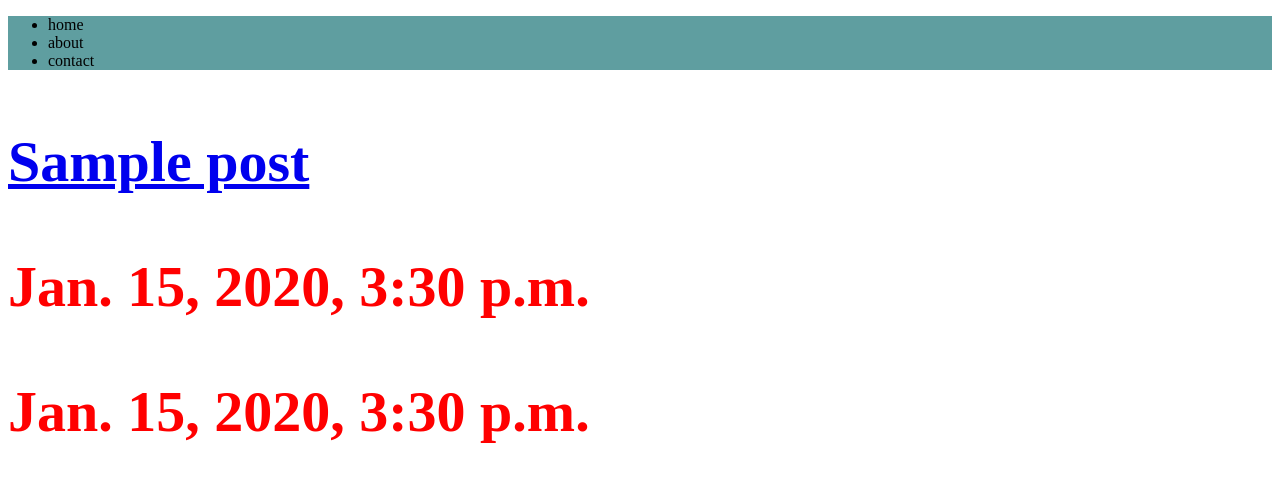
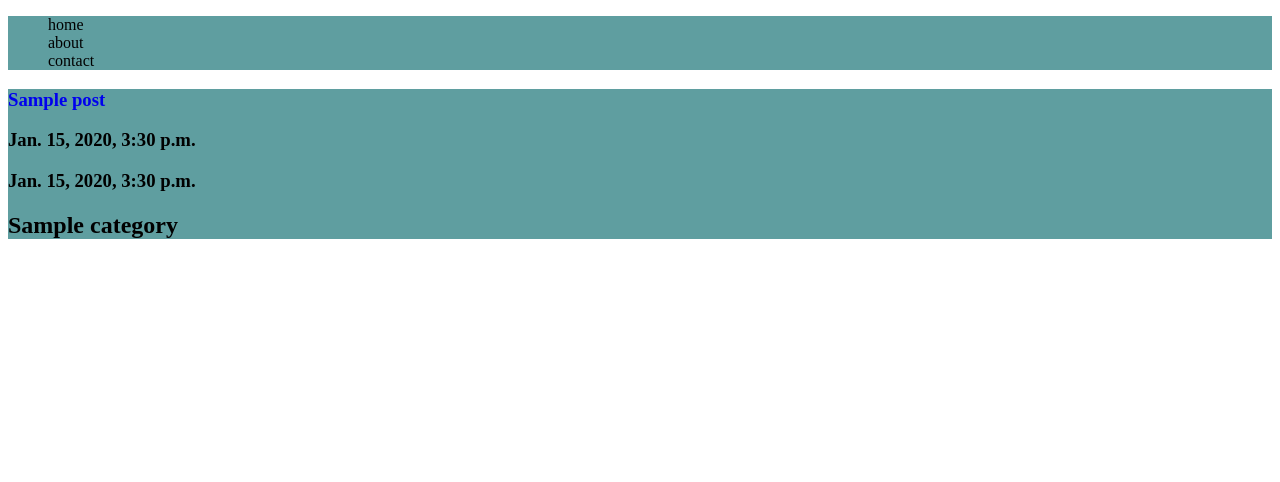
Before and after one commit to devimalka/BlogDjango101, a Django app: page / in a window 1280 px wide. Shown: the top 482 px of the page. Run offline with Django 3.2, Linux system fonts and the light colour scheme; tables that the repository leaves empty hold one stand-in row (values such as "Sample post").

Commit message:
added post category

```diff
--- a/blogdev/admin.py
+++ b/blogdev/admin.py
@@ -1,6 +1,9 @@
 from django.contrib import admin
-from .models import Post
+from .models import Post,Category
 
 @admin.register(Post)
 class PostAdmin(admin.ModelAdmin):
     pass
+
+
+admin.site.register(Category)
--- a/blogdev/models.py
+++ b/blogdev/models.py
@@ -1,14 +1,21 @@
 from django.db import models
+from django.db.models.deletion import CASCADE, PROTECT
 from django_quill.fields import QuillField
+
+
+class Category(models.Model):
+    name = models.CharField(max_length=100)
+
+    def __str__(self):
+        return self.name
 
 
 class Post(models.Model):
     title = models.CharField(max_length=150)
     body = QuillField()
-    created_at= models.DateTimeField(auto_now_add=True)
+    created_at = models.DateTimeField(auto_now_add=True)
     modified_at = models.DateTimeField(auto_now=True)
-
-
+    category = models.ForeignKey(Category, on_delete=CASCADE)
 
     def __str__(self):
         return self.title
--- a/blogdev/static/css/main.css
+++ b/blogdev/static/css/main.css
@@ -2,12 +2,21 @@
     background-color: cadetblue;
 }
 
-h3 {
-    font-size: 58px;
-    color:red;
+.navigation-bar ul {
+    border: 2x solid #e7e7e8;
+    text-decoration: none;
 }
 
-img {
-    width: 250px;
-    height: 250px;
+.navigation-bar li{
+    text-decoration: none;
+    list-style-type: none;
 }
+
+h3 a{
+text-decoration: none;
+}
+
+.postcontainer{
+    display: block;
+    background-color: cadetblue;
+}
--- a/blogdev/templates/blogdev/post.html
+++ b/blogdev/templates/blogdev/post.html
@@ -2,14 +2,18 @@
 
 
 {% block content %}
+{% for post in posts  %}
+ <div class="postcontainer">
 
-  {% for post in posts  %}
 
-  <h3><a href="{{post.id}}">{{post.title}}</a></h3>
-  <h3>{{post.created_at}}</h3>
-  <h3>{{post.modified_at}}</h3>
+    <h3><a href="{{post.id}}">{{post.title}}</a></h3>
+    <h3>{{post.created_at}}</h3>
+    <h3>{{post.modified_at}}</h3>
+    <h2>{{post.category}}</h2>
 
-  {% endfor %}
+
+ </div>
+ {% endfor %}
   <div>
 
     {% if posts.has_previous %}
```
Also changed, not shown: blogdev/migrations/0003_category.py (added), blogdev/migrations/0004_post_category.py (added), blogdev/migrations/0005_rename_title_category_name.py (added).
